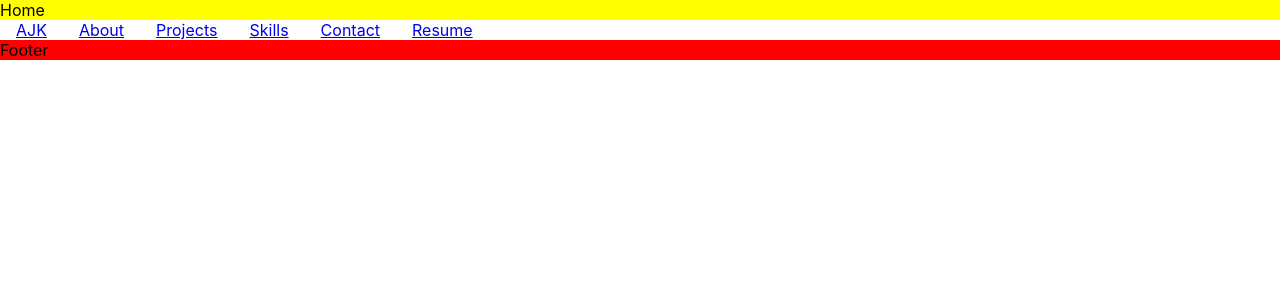
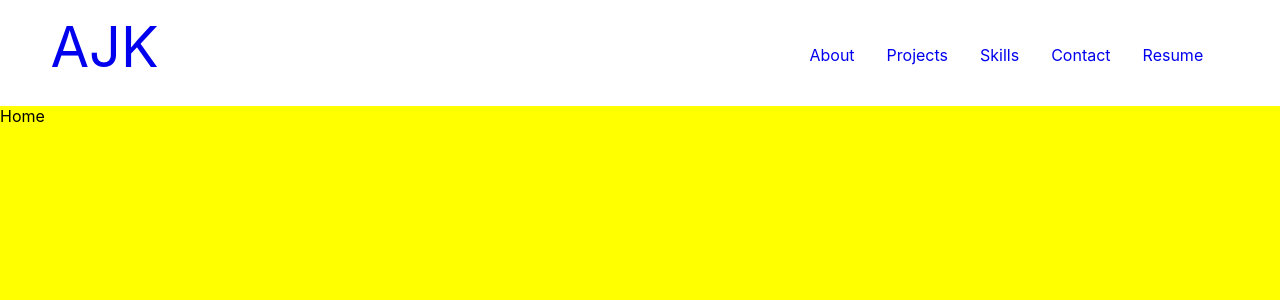
Before and after one commit to Kamadulski999/Kamadulski, a React (Create React App) app: page / in a window 1280 px wide. Shown: the top 300 px of the page. Built offline with nearby package versions, Linux system fonts and the light colour scheme.

Commit message:
navbar complete

```diff
--- /dev/null
+++ b/src/App.css
@@ -0,0 +1,8 @@
+.App {
+    text-align: center;
+  }
+
+  body {
+    margin: 0;
+    padding: 0;
+  }
--- a/src/App.js
+++ b/src/App.js
@@ -1,3 +1,4 @@
+import "./App.css";
 import { BrowserRouter as Router, Routes, Route } from "react-router-dom";
 import Home from "./Pages/Home";
 import About from "./Pages/About";
--- a/src/Pages/About/index.js
+++ b/src/Pages/About/index.js
@@ -7,8 +7,8 @@ import './about.css'
 function About() {
     return (
         <>
+        <Nav/>
         <div className="about">About</div>
-        <Nav/>
         <Footer/>
         </>
     )
--- a/src/Pages/Contact/index.js
+++ b/src/Pages/Contact/index.js
@@ -7,8 +7,8 @@ import './contact.css'
 function Contact() {
     return (
         <>
+        <Nav/>
         <div className="contact">Contact</div>
-        <Nav/>
         <Footer/>
         </>
     )
--- a/src/Pages/Home/home.css
+++ b/src/Pages/Home/home.css
@@ -1,5 +1,5 @@
 .home {
     width:100%;
-    height: 20%;
+    height: 200em;
     background-color: yellow;
 }
--- a/src/Pages/Home/index.js
+++ b/src/Pages/Home/index.js
@@ -7,8 +7,8 @@ import './home.css'
 function Home() {
     return (
         <>
+        <Nav />
         <div className="home">Home</div>
-        <Nav />
         <Footer />
         </>
     )
--- a/src/Pages/Projects/index.js
+++ b/src/Pages/Projects/index.js
@@ -6,8 +6,8 @@ import './projects.css'
 function Projects() {
     return (
         <>
+        <Nav />
         <div className="projects">Projects</div>
-        <Nav />
         <Footer />
         </>
     )
--- a/src/Pages/Resume/index.js
+++ b/src/Pages/Resume/index.js
@@ -5,8 +5,8 @@ import './resume.css'
 function Resume() {
     return (
         <>
+        <Nav />
         <div className="resume">Resume</div>
-        <Nav />
         <Footer />
         </>
     )
--- a/src/Pages/Skills/index.js
+++ b/src/Pages/Skills/index.js
@@ -6,8 +6,8 @@ import './skills.css'
 function Skills() {
     return (
         <>
+        <Nav />
         <div className="skills">Skills</div>
-        <Nav />
         <Footer />
         </>
     )
--- a/src/components/Nav/index.js
+++ b/src/components/Nav/index.js
@@ -4,13 +4,15 @@ import './nav.css'
 
 function Nav() {
     return (
-        <div className="nav">
-            <Link className="navLink" to={"/"}>AJK</Link>
-            <Link className="navLink" to={"/About"}>About</Link>
-            <Link className="navLink" to={"/Projects"}>Projects</Link>
-            <Link className="navLink" to={"/Skills"}>Skills</Link>
-            <Link className="navLink" to={"/Contact"}>Contact</Link>
-            <Link className="navLink" to={"/Resume"}>Resume</Link>
+        <div className="nav-container">
+            <div className="monogram"><Link to={"/"}>AJK</Link></div>
+            <div className="navLink">
+            <Link to={"/About"}>About</Link>
+            <Link to={"/Projects"}>Projects</Link>
+            <Link to={"/Skills"}>Skills</Link>
+            <Link to={"/Contact"}>Contact</Link>
+            <Link to={"/Resume"}>Resume</Link>
+            </div>
         </div>
     )
 };
--- a/src/components/Nav/nav.css
+++ b/src/components/Nav/nav.css
@@ -1,9 +1,28 @@
-.nav {
-    width:100%;
-    height: 20%;
+.nav-container {
+    height: 10vh;
+    position: sticky;
+    margin:1%;
 
 }
 
+.monogram {
+    font-size: 7vh;
+    margin-left: 3%;
+    }
+
+.monogram a {
+    text-decoration: none;
+    }
+
 .navLink {
-    margin: 1em;
-}
+    position: absolute;
+    right: 0;
+    top:0;
+    display: flex;
+    margin: 1em 3em 0 0;
+   }
+
+   .navLink * {
+      margin: 1em;
+      text-decoration: none;
+   }
```
